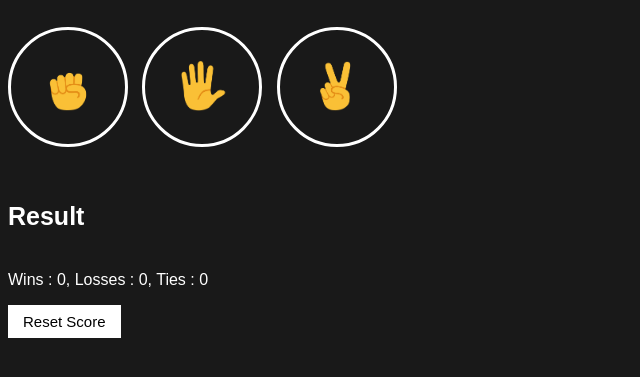
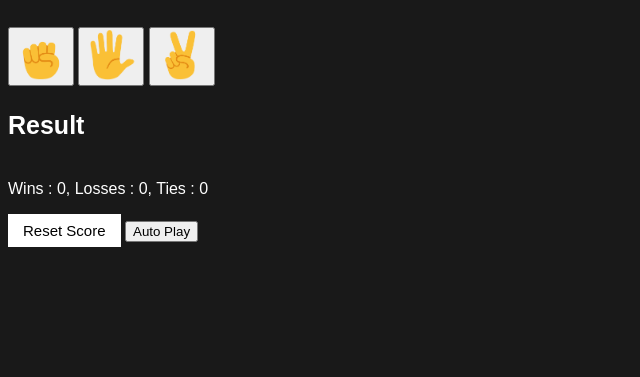
Before and after one commit to Jagadeeshm419/Rock-Paper-Scissors, a plain HTML site: page index.html in a window 1280 px wide. Shown: the part 67-444 px from the top of the page, without its empty margins (0-640 px from the left). Drawn offline with Linux system fonts and the light colour scheme.

Commit message:
Update index.html

```diff
--- a/index.html
+++ b/index.html
@@ -12,33 +12,29 @@
   <p class="title">Rock Paper Scissors</p>
 
   <!-- Rock -->
-  <button onclick="playGame('Rock')" class="img-button">
+  <button class="rock-img-button">
     <img src="img/rock-emoji.png" class="img-icon">
   </button>
 
   <!-- Paper -->
-  <button onclick="playGame('Paper')" class="img-button">
+  <button class="paper-img-button">
     <img src="img/paper-emoji.png" class="img-icon">
   </button>
 
   <!-- Scissors -->
-  <button onclick="playGame('Scissors')" class="img-button">
+  <button class="scissors-img-button">
     <img src="img/scissors-emoji.png" class="img-icon">
   </button>
 
   <p class="js-moves"></p>
-
   <p class="js-result">Result</p>
-
   <P class="js-score">Score</P>
 
   <!-- Reset -->
-  <button onclick="
-  score.Wins = 0;
-  score.Losses = 0;
-  score.Ties = 0;
-  localStorage.removeItem('score');
-  updateScore();" class="reset">Reset Score</button>
+  <button class="reset">Reset Score</button>
+
+  <!-- AutoPlay -->
+  <button class="js-autoplay">Auto Play</button>
 
   <script src="script.js"></script>
 </body>
```
